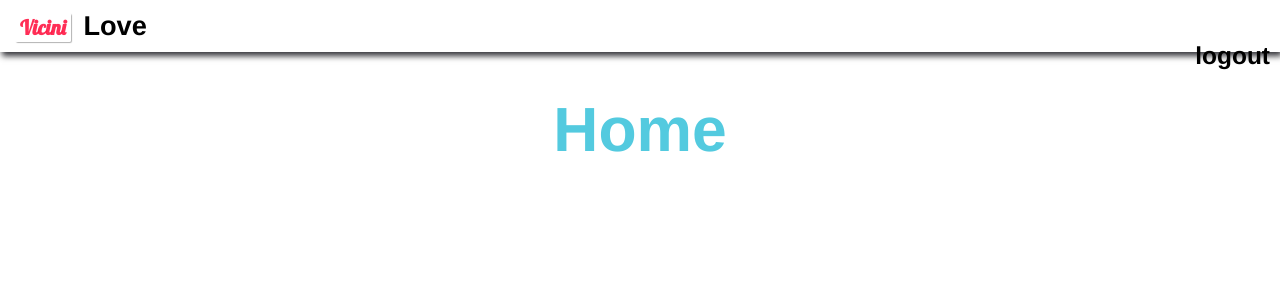
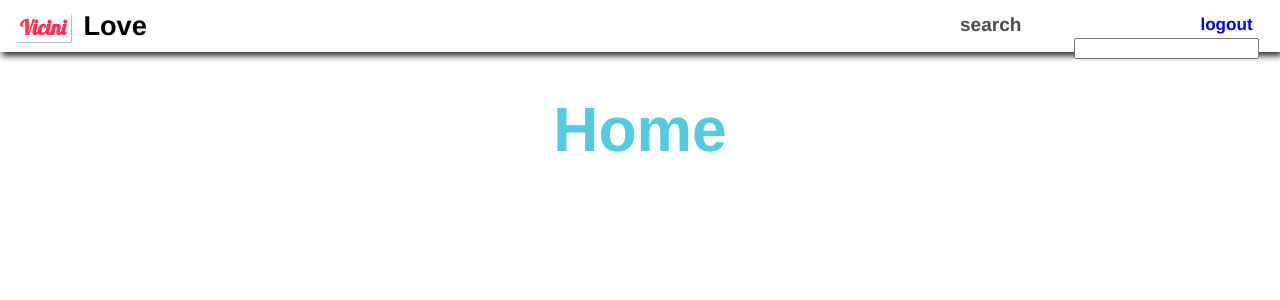
Before and after one commit to rmoswela/Matcha_wtc, a PHP site: page /emsimang/ in a window 1280 px wide. Shown: the top 300 px of the page. Run offline with PHP 8.4, Linux system fonts and the light colour scheme.

Commit message:
added seach box

```diff
--- a/css/index.css
+++ b/css/index.css
@@ -14,16 +14,36 @@ body {
   font: 1em Helvetica;
 }
 
-
 #bottom-links {
   margin-top: 0.5%;
   display: inline-block;
+}
+
+#header-pane {
+  margin: 0;
+  color: rgba(0,0,0, .7);
+  margin-right: .9%;
+  margin-top: .3%;
+  float: right;
+  font-size: .7em;
+}
+
+a {
+  text-decoration: none;
+}
+
+header > div > form {
+  float: right;
+  padding: 0;
+  margin: 0;
+  padding: 0 0;
 }
 
 header > div > h2 {
   float: right;
   padding: 0;
   margin: 0;
+  padding: 0 2%;
   font-size: .9em;
 }
 
--- a/index.php
+++ b/index.php
@@ -10,7 +10,13 @@
   <body>
     <header>
       <span><a style="color:rgba(255,23,68 ,.9)" href="index.php">Vicini</a></span> Love
-      <div id="logout"><h2>logout</h2></div>
+      <div id="header-pane">
+        <label for="search">search</label>
+        <h2><a href="logout.php">logout</a></h2>
+        <form id="search" method="post" action="">
+          <input type="text" name="name" value="">
+        </form>
+      </div>
     </header>
     <h1 style="font-size: 3.9em; color: #53CADF; text-align: center">Home</h1>
   </body>
```
